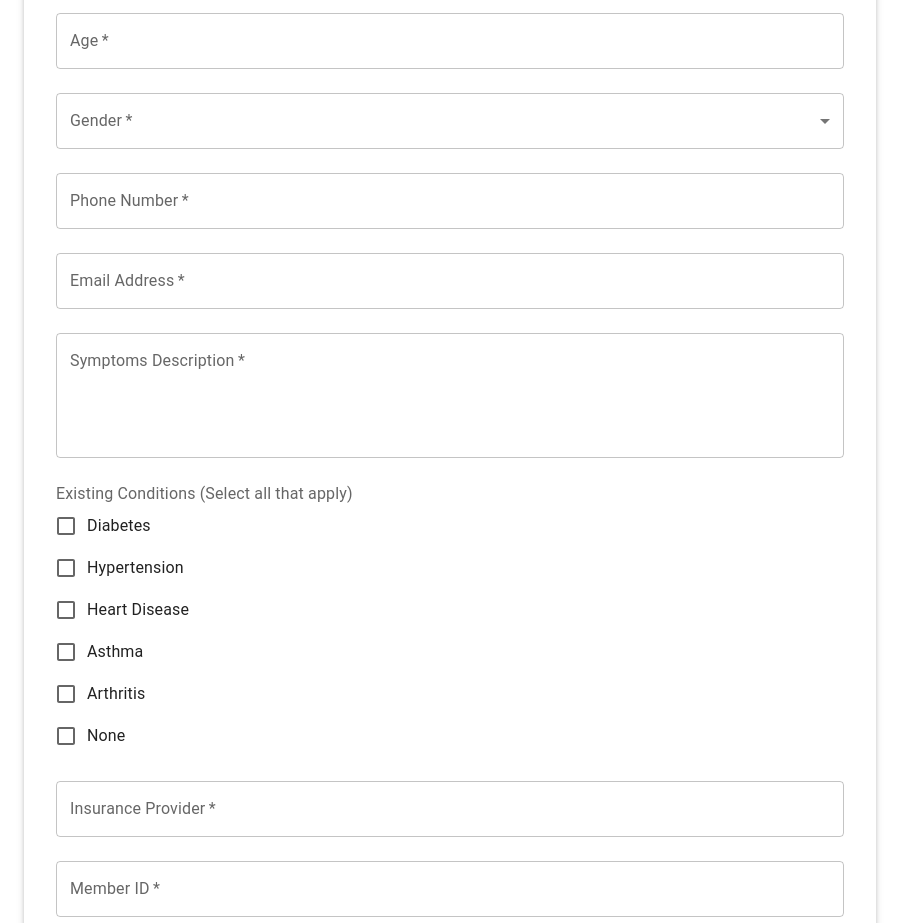
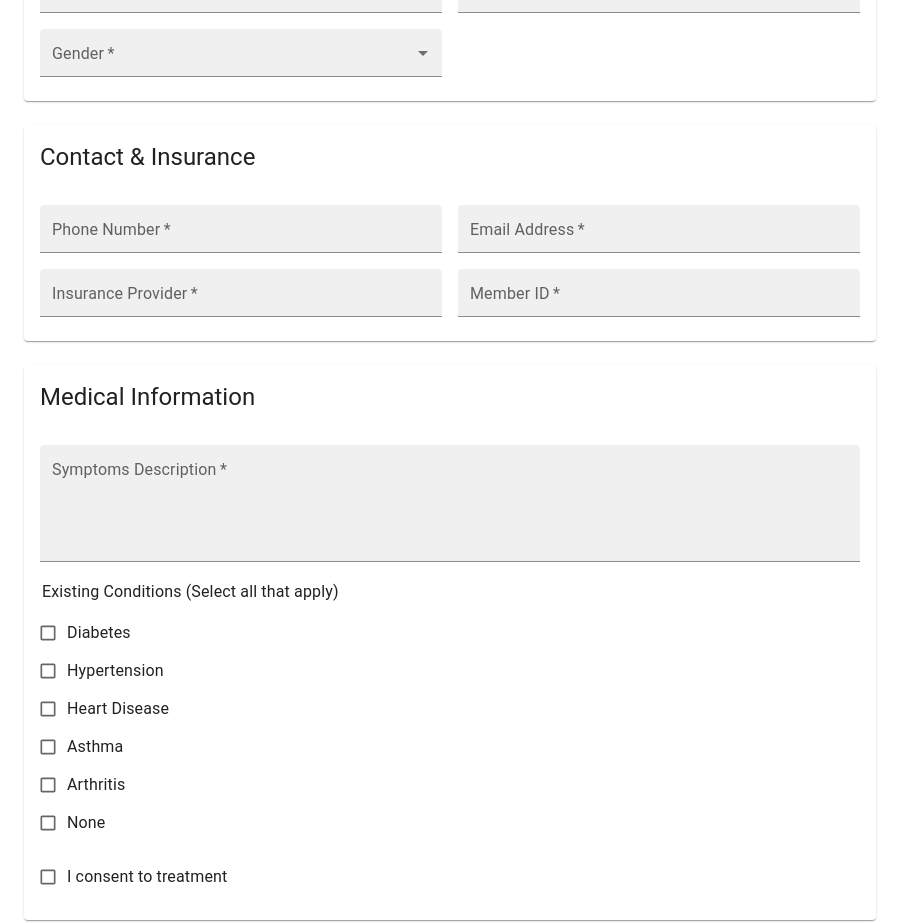
Before and after one commit to shloksri/demo-1, a React (Vite) app: page /patient-intake in a window 1280 px wide. Shown: the part 253-1176 px from the top of the page, without its empty margins (0-919 px from the left). Built offline with nearby package versions, Linux system fonts and the light colour scheme.

Commit message:
Added changes to FRONTEND_STANDARDS.md, asked Agent to make changes to the files using the standards

```diff
--- a/src/components/form/CheckboxGroup.tsx
+++ b/src/components/form/CheckboxGroup.tsx
@@ -1,9 +1,9 @@
 import {
   FormControl,
-  FormLabel,
   FormGroup,
   FormControlLabel,
   Checkbox,
+  Typography,
 } from '@mui/material';
 import { FormError } from './FormError';
 
@@ -49,13 +49,14 @@ export const CheckboxGroup = ({
     <FormControl
       component="fieldset"
       fullWidth
-      margin="normal"
       error={hasError}
       required={required}
       disabled={disabled}
       aria-describedby={hasError ? errorId : undefined}
     >
-      <FormLabel component="legend">{label}</FormLabel>
+      <Typography variant="subtitle1" component="legend" sx={{ mb: 1 }}>
+        {label}
+      </Typography>
       <FormGroup>
         {options.map((option) => (
           <FormControlLabel
@@ -65,6 +66,8 @@ export const CheckboxGroup = ({
                 checked={values.includes(option.value)}
                 onChange={(e) => handleChange(option.value, e.target.checked)}
                 onBlur={onBlur}
+                size="small"
+                color="secondary"
               />
             }
             label={option.label}
--- a/src/components/form/FormError.tsx
+++ b/src/components/form/FormError.tsx
@@ -1,4 +1,4 @@
-import { FormHelperText } from '@mui/material';
+import { Alert } from '@mui/material';
 
 export interface FormErrorProps {
   error?: string;
@@ -9,8 +9,8 @@ export const FormError = ({ error, id }: FormErrorProps) => {
   if (!error) return null;
 
   return (
-    <FormHelperText error id={id} sx={{ mt: 0.5 }}>
+    <Alert severity="error" variant="outlined" role="alert" id={id} sx={{ mt: 0.5 }}>
       {error}
-    </FormHelperText>
+    </Alert>
   );
 };
--- a/src/components/form/SelectField.tsx
+++ b/src/components/form/SelectField.tsx
@@ -40,7 +40,9 @@ export const SelectField = ({
   return (
     <FormControl
       fullWidth
-      margin="normal"
+      variant="filled"
+      size="small"
+      color="secondary"
       error={hasError}
       required={required}
       disabled={disabled}
--- a/src/components/form/TextField.tsx
+++ b/src/components/form/TextField.tsx
@@ -29,8 +29,10 @@ export const TextField = ({
         label={label}
         error={hasError}
         aria-describedby={hasError ? errorId : undefined}
+        variant="filled"
+        size="small"
+        color="secondary"
         fullWidth
-        margin="normal"
       />
       {hasError && <FormError error={error} id={errorId} />}
     </>
--- a/src/pages/patient-intake/PatientIntakePage.tsx
+++ b/src/pages/patient-intake/PatientIntakePage.tsx
@@ -1,7 +1,6 @@
 import { useState } from 'react';
 import {
   Container,
-  Paper,
   Typography,
   Button,
   Box,
@@ -9,10 +8,15 @@ import {
   FormControlLabel,
   Snackbar,
   Alert,
+  Card,
+  CardContent,
+  CardHeader,
+  Grid,
 } from '@mui/material';
 import { TextField } from '../../components/form/TextField';
 import { SelectField } from '../../components/form/SelectField';
 import { CheckboxGroup } from '../../components/form/CheckboxGroup';
+import { FormError } from '../../components/form/FormError';
 import { usePatientIntakeForm } from '../../hooks/usePatientIntakeForm';
 
 const genderOptions = [
@@ -56,7 +60,6 @@ export const PatientIntakePage = () => {
 
   return (
     <Container maxWidth="md" sx={{ py: 4 }}>
-      <Paper elevation={3} sx={{ p: 4 }}>
       <Typography variant="h4" component="h1" gutterBottom>
         Patient Intake Form
       </Typography>
@@ -65,7 +68,14 @@ export const PatientIntakePage = () => {
       </Typography>
 
       <Box component="form" noValidate>
-          {/* Patient Name */}
+        <Grid container spacing={3}>
+          {/* Patient Details Card */}
+          <Grid size={12}>
+            <Card>
+              <CardHeader title="Patient Details" />
+              <CardContent>
+                <Grid container spacing={2}>
+                  <Grid size={{ xs: 12, md: 6 }}>
                     <TextField
                       id="patientName"
                       label="Patient Name"
@@ -78,8 +88,8 @@ export const PatientIntakePage = () => {
                       required
                       autoComplete="name"
                     />
-
-          {/* Age */}
+                  </Grid>
+                  <Grid size={{ xs: 12, md: 6 }}>
                     <TextField
                       id="age"
                       label="Age"
@@ -93,8 +103,8 @@ export const PatientIntakePage = () => {
                       required
                       inputProps={{ min: 1, max: 150 }}
                     />
-
-          {/* Gender */}
+                  </Grid>
+                  <Grid size={{ xs: 12, md: 6 }}>
                     <SelectField
                       id="gender"
                       label="Gender"
@@ -107,8 +117,19 @@ export const PatientIntakePage = () => {
                       showError={showError('gender')}
                       required
                     />
+                  </Grid>
+                </Grid>
+              </CardContent>
+            </Card>
+          </Grid>
 
-          {/* Phone */}
+          {/* Contact & Insurance Card */}
+          <Grid size={12}>
+            <Card>
+              <CardHeader title="Contact & Insurance" />
+              <CardContent>
+                <Grid container spacing={2}>
+                  <Grid size={{ xs: 12, md: 6 }}>
                     <TextField
                       id="phone"
                       label="Phone Number"
@@ -122,8 +143,8 @@ export const PatientIntakePage = () => {
                       required
                       autoComplete="tel"
                     />
-
-          {/* Email */}
+                  </Grid>
+                  <Grid size={{ xs: 12, md: 6 }}>
                     <TextField
                       id="email"
                       label="Email Address"
@@ -137,8 +158,45 @@ export const PatientIntakePage = () => {
                       required
                       autoComplete="email"
                     />
+                  </Grid>
+                  <Grid size={{ xs: 12, md: 6 }}>
+                    <TextField
+                      id="insuranceProvider"
+                      label="Insurance Provider"
+                      value={values.insuranceProvider}
+                      onChange={(e) => handleChange('insuranceProvider', e.target.value)}
+                      onBlur={() => handleBlur('insuranceProvider')}
+                      error={errors.insuranceProvider}
+                      touched={touched.insuranceProvider}
+                      showError={showError('insuranceProvider')}
+                      required
+                    />
+                  </Grid>
+                  <Grid size={{ xs: 12, md: 6 }}>
+                    <TextField
+                      id="memberId"
+                      label="Member ID"
+                      value={values.memberId}
+                      onChange={(e) => handleChange('memberId', e.target.value)}
+                      onBlur={() => handleBlur('memberId')}
+                      error={errors.memberId}
+                      touched={touched.memberId}
+                      showError={showError('memberId')}
+                      required
+                    />
+                  </Grid>
+                </Grid>
+              </CardContent>
+            </Card>
+          </Grid>
 
-          {/* Symptoms */}
+          {/* Medical Information Card */}
+          <Grid size={12}>
+            <Card>
+              <CardHeader title="Medical Information" />
+              <CardContent>
+                <Grid container spacing={2}>
+                  <Grid size={12}>
                     <TextField
                       id="symptoms"
                       label="Symptoms Description"
@@ -153,8 +211,8 @@ export const PatientIntakePage = () => {
                       rows={4}
                       placeholder="Please describe your symptoms in detail..."
                     />
-
-          {/* Existing Conditions */}
+                  </Grid>
+                  <Grid size={12}>
                     <CheckboxGroup
                       id="existingConditions"
                       label="Existing Conditions (Select all that apply)"
@@ -166,35 +224,9 @@ export const PatientIntakePage = () => {
                       touched={touched.existingConditions}
                       showError={showError('existingConditions')}
                     />
-
-          {/* Insurance Provider */}
-          <TextField
-            id="insuranceProvider"
-            label="Insurance Provider"
-            value={values.insuranceProvider}
-            onChange={(e) => handleChange('insuranceProvider', e.target.value)}
-            onBlur={() => handleBlur('insuranceProvider')}
-            error={errors.insuranceProvider}
-            touched={touched.insuranceProvider}
-            showError={showError('insuranceProvider')}
-            required
-          />
-
-          {/* Member ID */}
-          <TextField
-            id="memberId"
-            label="Member ID"
-            value={values.memberId}
-            onChange={(e) => handleChange('memberId', e.target.value)}
-            onBlur={() => handleBlur('memberId')}
-            error={errors.memberId}
-            touched={touched.memberId}
-            showError={showError('memberId')}
-            required
-          />
-
-          {/* Consent Checkbox */}
-          <Box sx={{ mt: 2, mb: 3 }}>
+                  </Grid>
+                  <Grid size={12}>
+                    <Box>
                       <FormControlLabel
                         control={
                           <Checkbox
@@ -204,19 +236,30 @@ export const PatientIntakePage = () => {
                             }
                             onBlur={() => handleBlur('consentToTreatment')}
                             id="consentToTreatment"
+                            size="small"
+                            color="secondary"
+                            aria-describedby={
+                              showError('consentToTreatment') && errors.consentToTreatment
+                                ? 'consentToTreatment-error'
+                                : undefined
+                            }
                           />
                         }
                         label="I consent to treatment"
                       />
                       {showError('consentToTreatment') && errors.consentToTreatment && (
-              <Typography variant="caption" color="error" sx={{ ml: 2, display: 'block' }}>
-                {errors.consentToTreatment}
-              </Typography>
+                        <FormError error={errors.consentToTreatment} id="consentToTreatment-error" />
                       )}
                     </Box>
+                  </Grid>
+                </Grid>
+              </CardContent>
+            </Card>
+          </Grid>
 
           {/* Submit Button */}
-          <Box sx={{ mt: 4, display: 'flex', justifyContent: 'flex-end' }}>
+          <Grid size={12}>
+            <Box sx={{ display: 'flex', justifyContent: 'flex-end' }}>
               <Button
                 type="button"
                 variant="contained"
@@ -228,8 +271,9 @@ export const PatientIntakePage = () => {
                 {isSubmitting ? 'Submitting...' : 'Submit'}
               </Button>
             </Box>
+          </Grid>
+        </Grid>
       </Box>
-      </Paper>
 
       {/* Success Toast */}
       <Snackbar
```
Also changed, not shown: 1 other file (tests, documents, lock files or other folders). Lines whose indentation alone changed are shown as unchanged.
